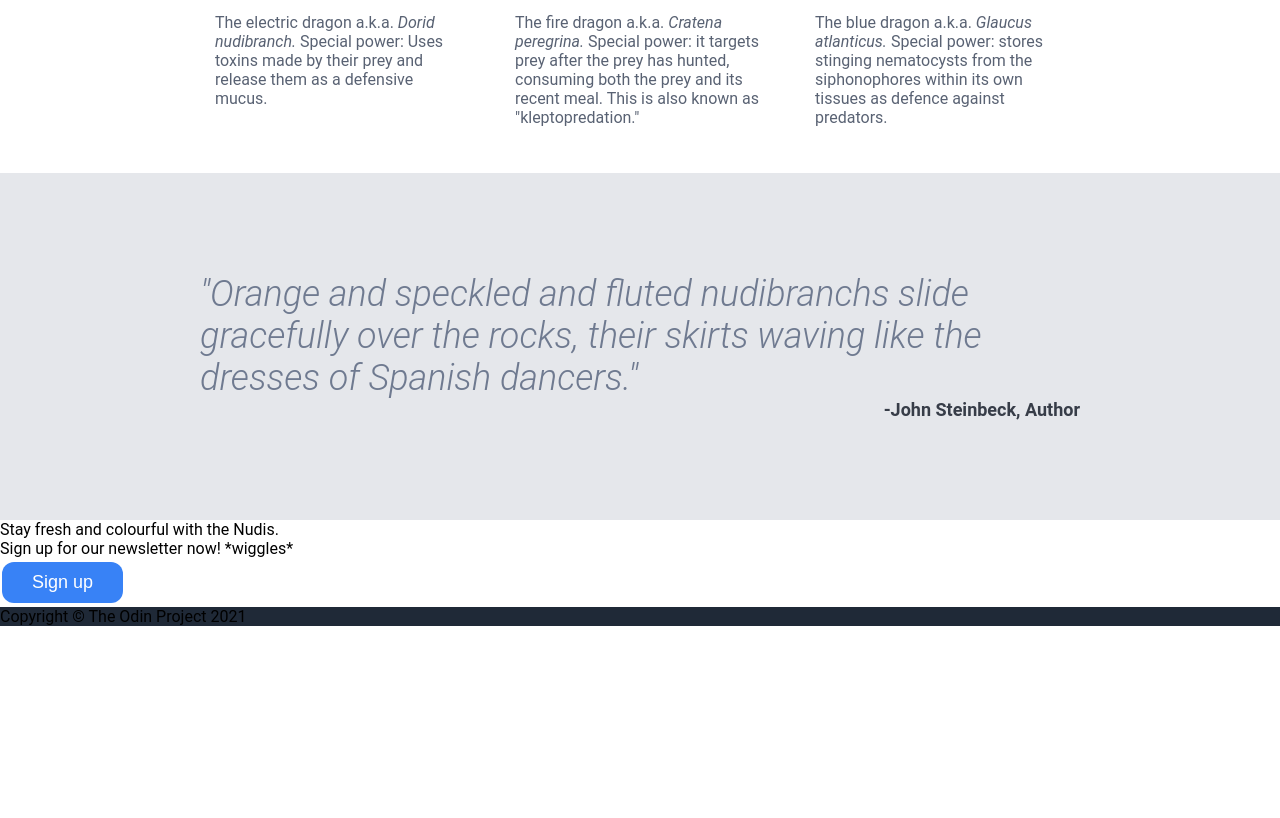
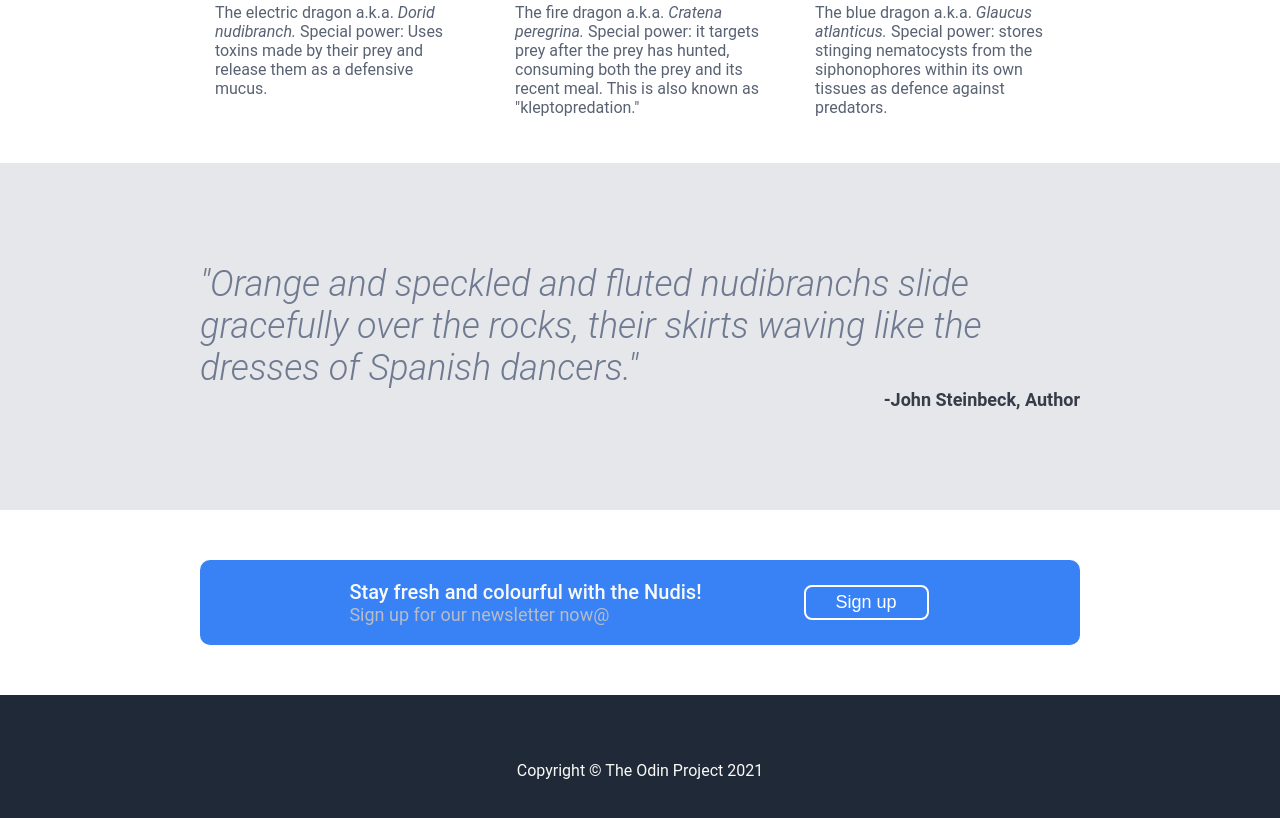
Before and after one commit to beiyingseah/odin-landing-page, a plain HTML site: page index.html in a window 1280 px wide. Shown: the part 804-1622 px from the top of the page. Before the commit the page ends 1430 px from the top, so only its background shows below. Drawn offline with Linux system fonts and the light colour scheme.

Commit message:
Completed Quote and Footer section for style.css

```diff
--- a/index.html
+++ b/index.html
@@ -57,13 +57,18 @@
   </div>
 
   <div class="cta">
-    <div class="text">Stay fresh and colourful with the Nudis.</div>
-    <div class="secondary-text">Sign up for our newsletter now! *wiggles*</div>
-    <button type="button">Sign up</button>
+    <div class="container">
+      <div>
+      <h2>Stay fresh and colourful with the Nudis!</h2>
+      <p>Sign up for our newsletter now@</p>
+      </div>
+      <div><button type="button">Sign up</button>
+      </div>
+    </div>
   </div>
 
   <div class="footer">
-    <div class="text">Copyright © The Odin Project 2021</div>
+    <p>Copyright © The Odin Project 2021</p>
   </div>
 
 
--- a/style.css
+++ b/style.css
@@ -96,10 +96,30 @@ body {
 
 .cta {
   background-color: white;
+  padding: 50px 200px;
 }
 
-.footer {
-  background-color: #1F2937;
+.cta .container{
+  border-radius: 10px;
+  background: #3882F6;
+  padding: 20px 100px;
+  display: flex;
+  align-items: center;
+  justify-content: center;
+  gap: 100px;
+}
+
+.cta h2 {
+  font-size: 20px;
+  font-weight: 500;
+  color: #F9FAF8;
+  margin: 0;
+}
+
+.cta p {
+  font-size: 18px;
+  color: 	hsl(220, 13%, 75%);
+  margin: 0;
 }
 
 
@@ -107,14 +127,25 @@ button {
   background-color: #3882F6;
   border: none;
   color: white;
-  padding: 10px 30px;
+  padding: 5px 30px;
   text-align: center;
   text-decoration: none;
   display: inline-block;
   font-size: 18px;
   margin: 4px 2px;
   cursor: pointer;
-  border-radius: 12px;
+  border-radius: 8px;
+}
+
+.cta button {
+  border: 2px solid white;
+}
+
+.footer {
+  background-color: #1F2937;
+  padding: 50px;
+  text-align: center;
+  color: #F9FAF8;
 }
 
 
```
